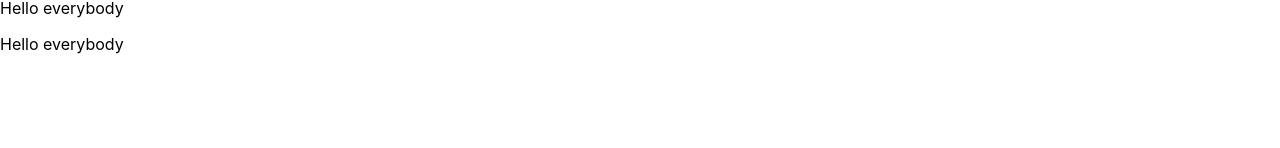
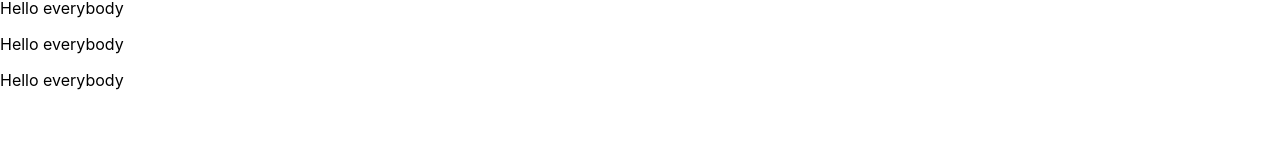
Before and after one commit to SergioDegas/Music-land, a React (Create React App) app: page / in a window 1280 px wide. Shown: the part 152-300 px from the top of the page. Built offline with nearby package versions, Linux system fonts and the light colour scheme.

Commit message:
Update App.jsx

```diff
--- a/src/components/App.jsx
+++ b/src/components/App.jsx
@@ -11,6 +11,9 @@ export const App = () => {
       <div>
         <p>Hello everybody</p>
       </div>
+      <div>
+        <p>Hello everybody</p>
+      </div>
     </>
   );
 };
```
